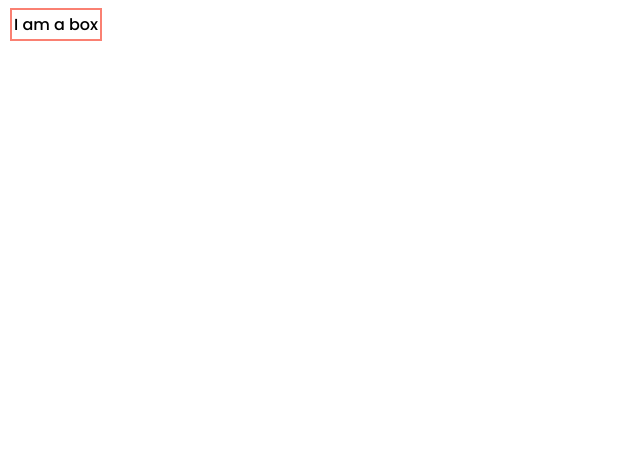
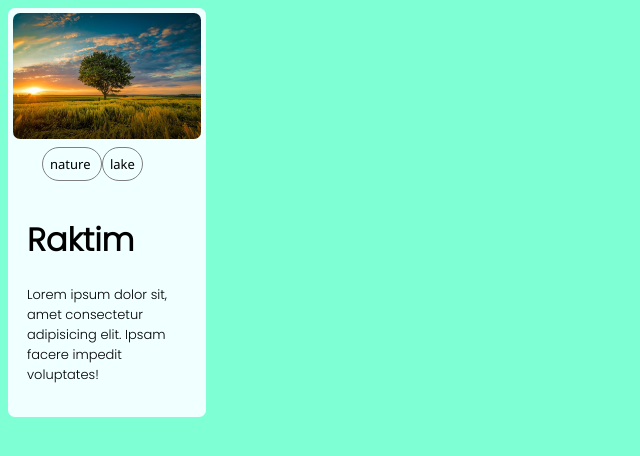
Before and after one commit to Raktimb98/Sigma_web_development, a plain HTML site: page index.html in a window 1280 px wide. Shown: the whole page, without its empty margins (0-640 px from the left). Drawn offline with Linux system fonts and the light colour scheme.

Commit message:
Add new changes

```diff
--- a/index.html
+++ b/index.html
@@ -1,15 +1,30 @@
 <!DOCTYPE html>
 <html lang="en">
 <head>
-  <meta charset="UTF-8">
-  <meta name="viewport" content="width=device-width, initial-scale=1.0">
-  <title>Practice</title>
+    <link rel="icon" href="doodle.jpg">
+    <link rel="stylesheet" href="style.css">
+    <meta charset="UTF-8">
+    <meta name="viewport" content="width=device-width, initial-scale=1.0">
+    <title>cards</title>
 </head>
-<script src="script.js"></script>
-<link rel="stylesheet" href="style.css">
 <body>
-  <div class="box">
-   I am a box
-  </div>
+    <div class="card">
+        <div class="image">
+            <img width="188" src="image.jpg" alt="image">
+        </div>
+        <div class="capsules">
+            <span>
+                nature
+            </span>
+
+            <span>
+                lake
+            </span>
+        </div>
+        <div class="content">
+            <h1>Raktim</h1>
+            <p>Lorem ipsum dolor sit, amet consectetur adipisicing elit. Ipsam facere impedit voluptates!</p>
+        </div>
+    </div>
 </body>
 </html>
--- a/script.js
+++ b/script.js
@@ -1 +1 @@
-alert("Hello");
+console.log("hello");
--- a/style.css
+++ b/style.css
@@ -1,34 +1,34 @@
-@import url('https://fonts.googleapis.com/css2?family=Poppins:wght@300;500&display=swap');
-P,div{
-font-family: 'Poppins', sans-serif;
+  @import url('https://fonts.googleapis.com/css2?family=Poppins:wght@300&display=swap');
+ body{
+    font-family: 'Poppins', sans-serif;
+    background-color: aquamarine;
+ }
+ .card{
+    background-color: azure;
+    width: 198px;
+    height: fit-content;
+    border-radius: 7px;
+
+ }
+ .image{
+    padding: 5px;
 }
-/* div:nth-child(1) {
-    margin: 10px;
-    padding: 10px;
-    background-color: yellow;
+.image img{
+    border-radius: 7px;
 }
-div:nth-child(1) p {
-    color: red;
+.content{
+    padding: 19px;
 }
-div:nth-child(2) {
-    margin: 10px;
-    padding: 10px;
-    background-color: blue;
+.content p{
+    font-size: 13px;
 }
-div:nth-child(2) p {
-    color: white;
+.capsules{
+    padding: 0 34px;
 }
-.alp{
-border: 1px saddlebrown;
-padding: 2px;
-color: maroon;
-margin: 23px;
-} */
-.box{
-    margin: 2px ;
-    border: 2px solid salmon;
-    padding: 2px;
-    width: fit-content;
-    /* visibility: hidden; */
-
+.capsules span{
+    border: 1px solid gray;
+    padding: 7px;
+border-radius: 79px;
+font-size: 13px;
+font-family: 'Segoe UI', Tahoma, Geneva, Verdana, sans-serif;
 }
```
Also changed, not shown: image.jpg (added).
